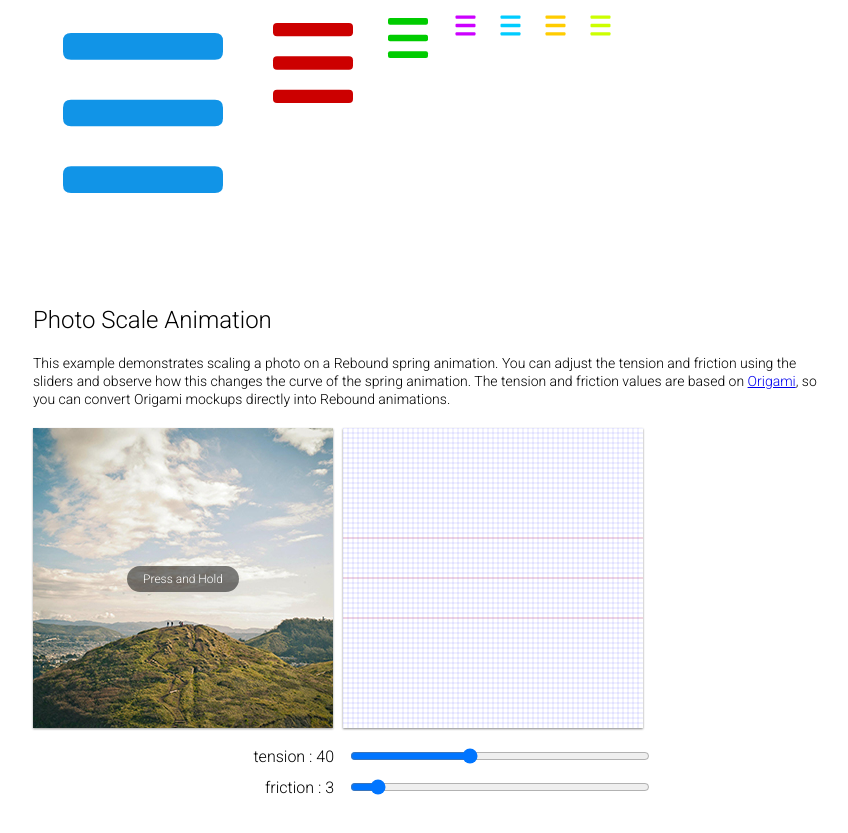
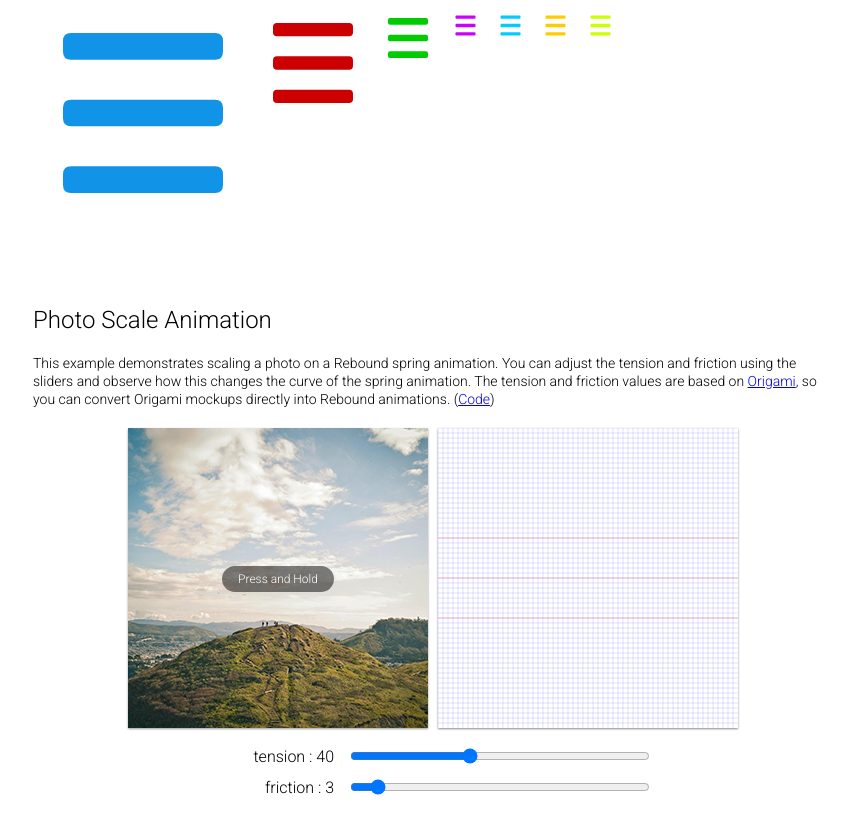
Before and after one commit to facebookarchive/rebound-js, a website: page examples/index.html in a window 1280 px wide. Shown: the part 353-1186 px from the top of the page, without its empty margins (207-1055 px from the left). Drawn offline with Linux system fonts and the light colour scheme; a web font is replaced by a local one.

Commit message:
layout improvements

```diff
--- a/examples/index.html
+++ b/examples/index.html
@@ -50,13 +50,15 @@
         tension and friction using the sliders and observe how this changes the curve of the spring
         animation. The tension and friction values are based on
         <a href="http://facebook.github.io/origami/">Origami</a>, so you can convert Origami mockups
-        directly into Rebound animations.
+        directly into Rebound animations. (<a href="https://github.com/facebook/rebound-js/blob/master/examples/photoScaleExample.js" target="_blank">Code</a>)
       </div>
     </div>
     <div class="demo_container">
-      <canvas id="graph-canvas" width="600" height="600"></canvas>
-      <div id="example-photo" class="photo" onmousedown="this.className='photo down'">
-        <div class="pill">Press and Hold</div>
+      <div class="inner-content">
+        <canvas id="graph-canvas" width="600" height="600"></canvas>
+        <div id="example-photo" class="photo" onmousedown="this.className='photo down'">
+          <div class="pill">Press and Hold</div>
+        </div>
       </div>
       <div class="controls">
         <div>
--- a/examples/photoScaler.css
+++ b/examples/photoScaler.css
@@ -1,6 +1,11 @@
 .demo_container {
   position: relative;
 }
+  .inner-content {
+    position: relative;
+    width: 610px;
+    margin: auto;
+  }
 
 #graph-canvas {
   width: 300px;
```
